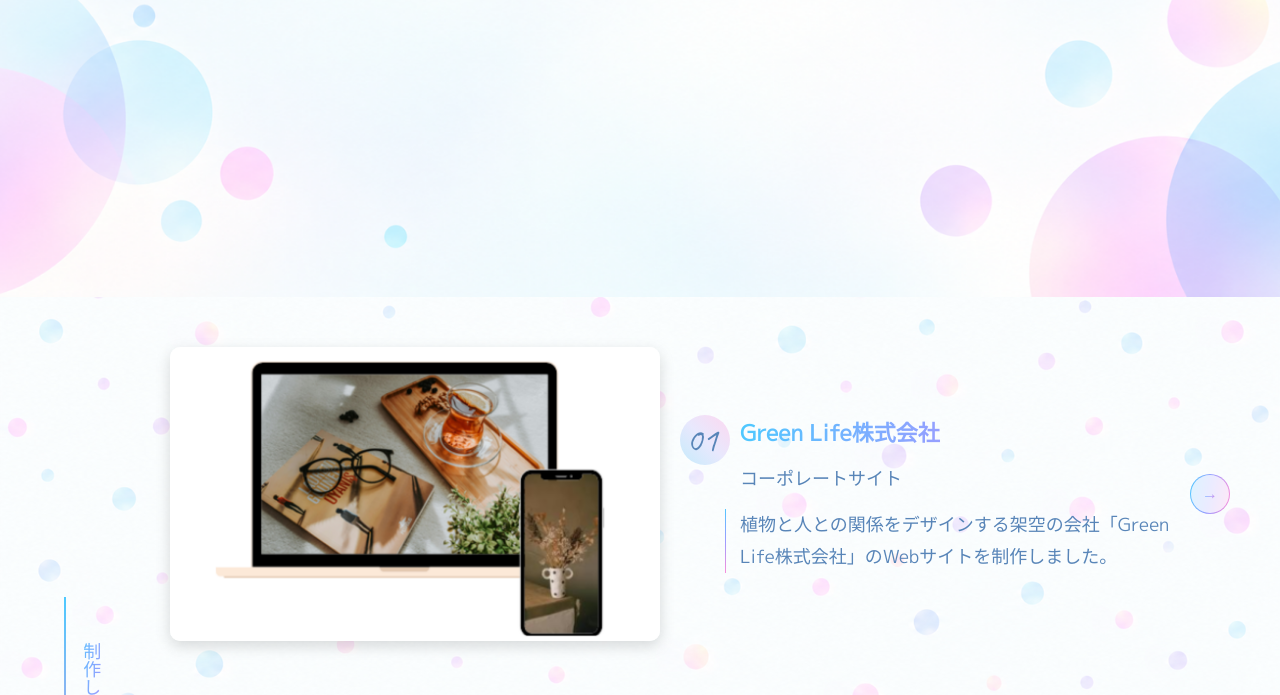
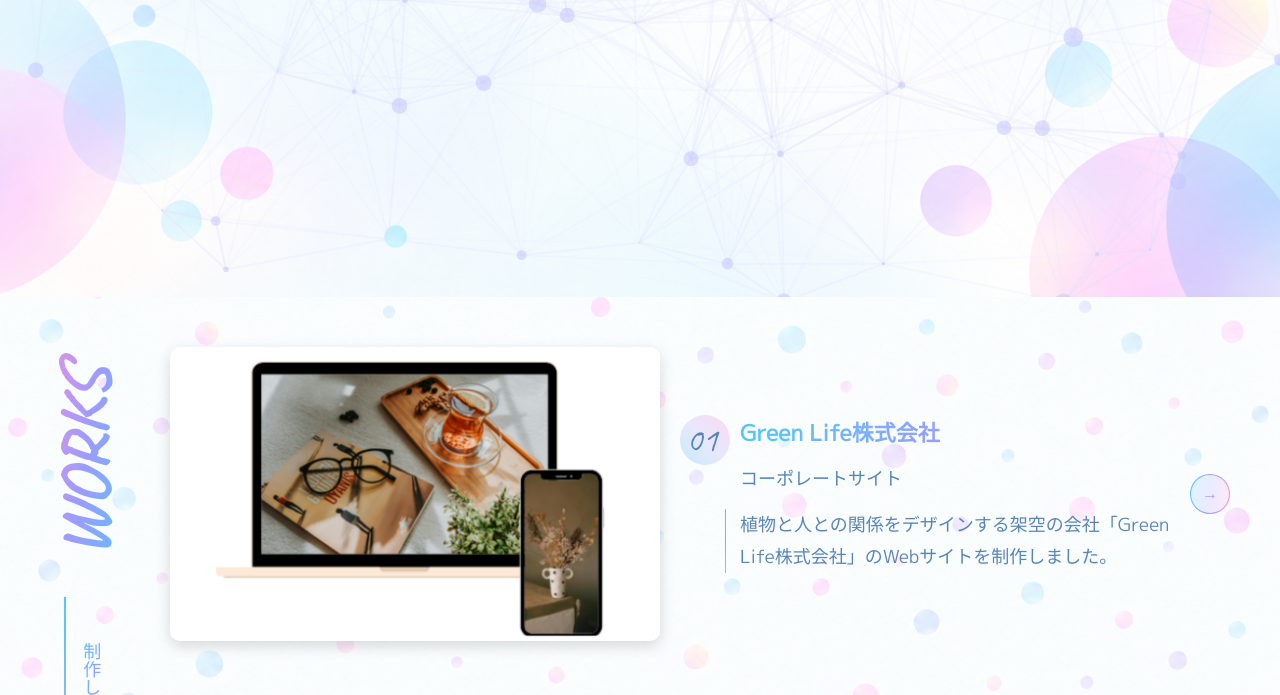
Before and after one commit to sabakan-miso/portfolio_iseki, a website built with Vite: page vite-project/index.html in a window 1280 px wide. Shown: the part 503-1198 px from the top of the page. Built offline with nearby package versions, Linux system fonts and the light colour scheme.

Commit message:
Update index.html

```diff
--- a/vite-project/index.html
+++ b/vite-project/index.html
@@ -496,7 +496,7 @@
 
     <script type="module" src="./src/js/main.js"></script>
     <!-- particles -->
-    <script src="./assets/particles.min.js"></script>
+    <script src="/assets/particles.min.js"></script>
     <script type="module" src="./src/js/app.js"></script>
     <!-- ドロワーメニュー -->
     <script type="module" src="./src/js/style.js"></script>
```
